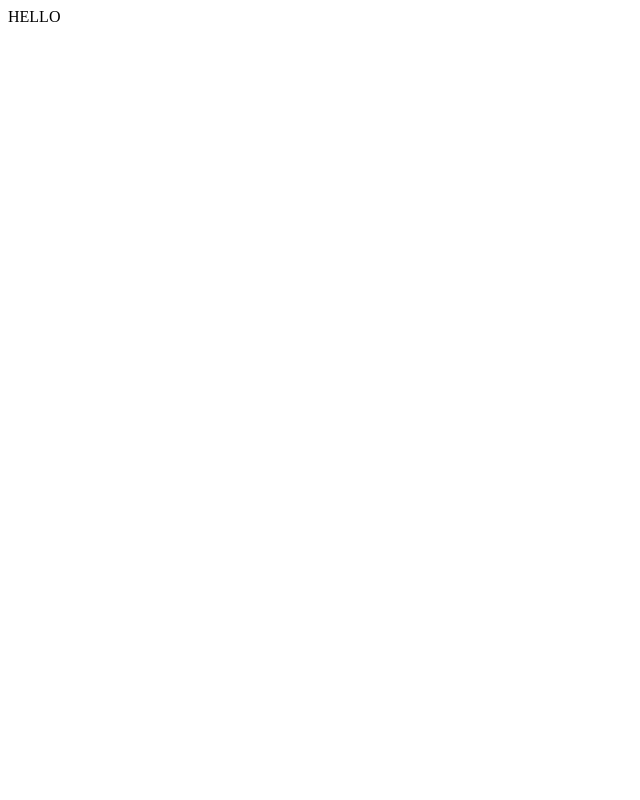
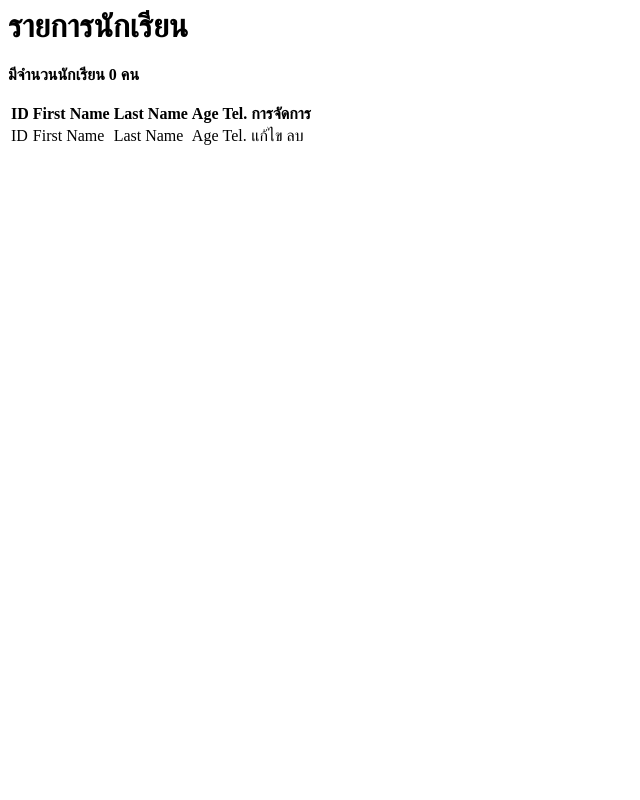
Before and after one commit to pchaow/tpqi_dev, a PHP site: page /student/index.php in a window 1280 px wide. Before the commit the part shown is almost empty. Shown: the whole page, without its empty margins (0-640 px from the left). Run offline with PHP 8.4, Linux system fonts and the light colour scheme; data that the repository does not hold is empty.

Commit message:
update index

```diff
--- a/student/index.php
+++ b/student/index.php
@@ -1,5 +1,11 @@
 <?php
 	require_once "config.php";
+
+	$sql = "SELECT * FROM students";
+	$query = mysqli_query($conn,$sql);
+
+	$num_student = mysqli_num_rows($query);
+
 ?>
 <html>
 <head>
@@ -7,7 +13,32 @@
 </head>
 <body>
 
-<?php echo "HELLO" ?>
+<h1>รายการนักเรียน</h1>
+<b>มีจำนวนนักเรียน <?=$num_student?> คน</b>
+<br/><br/>
+<table>
+<tr>
+	<th>ID</th>
+	<th>First Name</th>
+	<th>Last Name</th>
+	<th>Age</th>
+	<th>Tel.</th>
+	<th>การจัดการ</th>
+</tr>
+
+<tr>
+	<td>ID</td>
+	<td>First Name</td>
+	<td>Last Name</td>
+	<td>Age</td>
+	<td>Tel.</td>
+	<td>
+		แก้ไข
+
+		ลบ
+	</td>
+</tr>
+</table>
 
 </body>
 </html>
```
